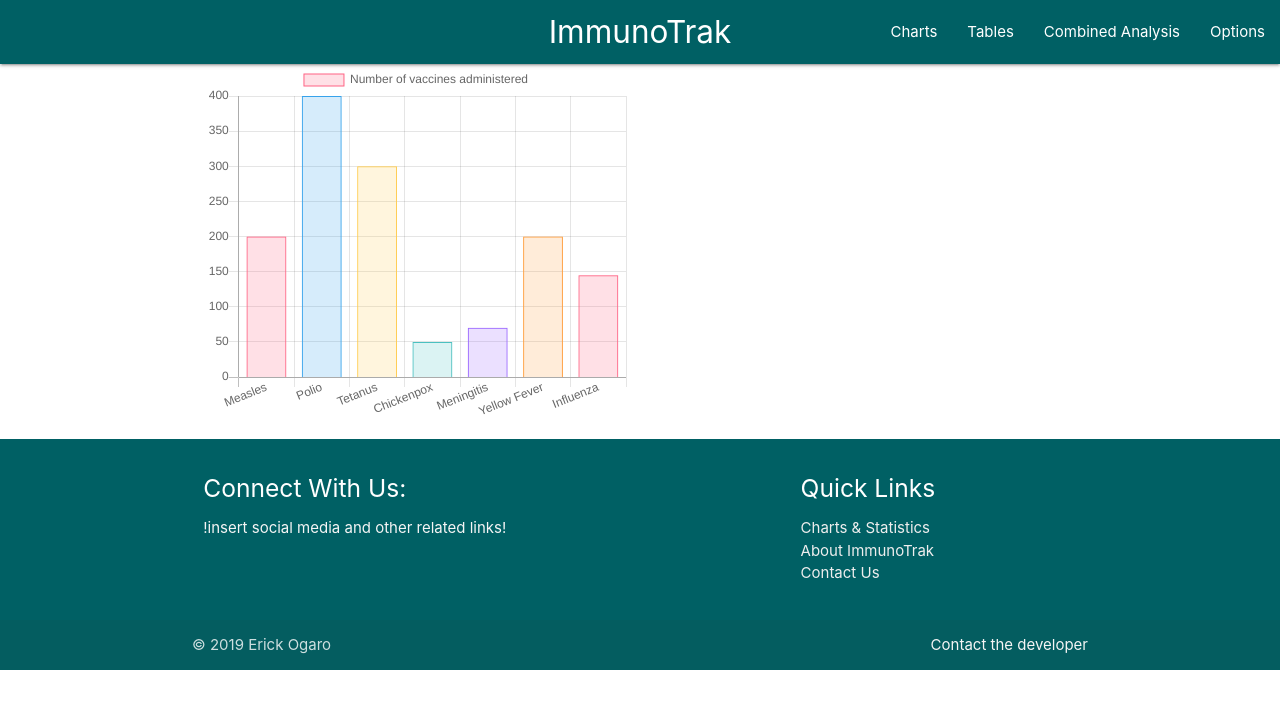
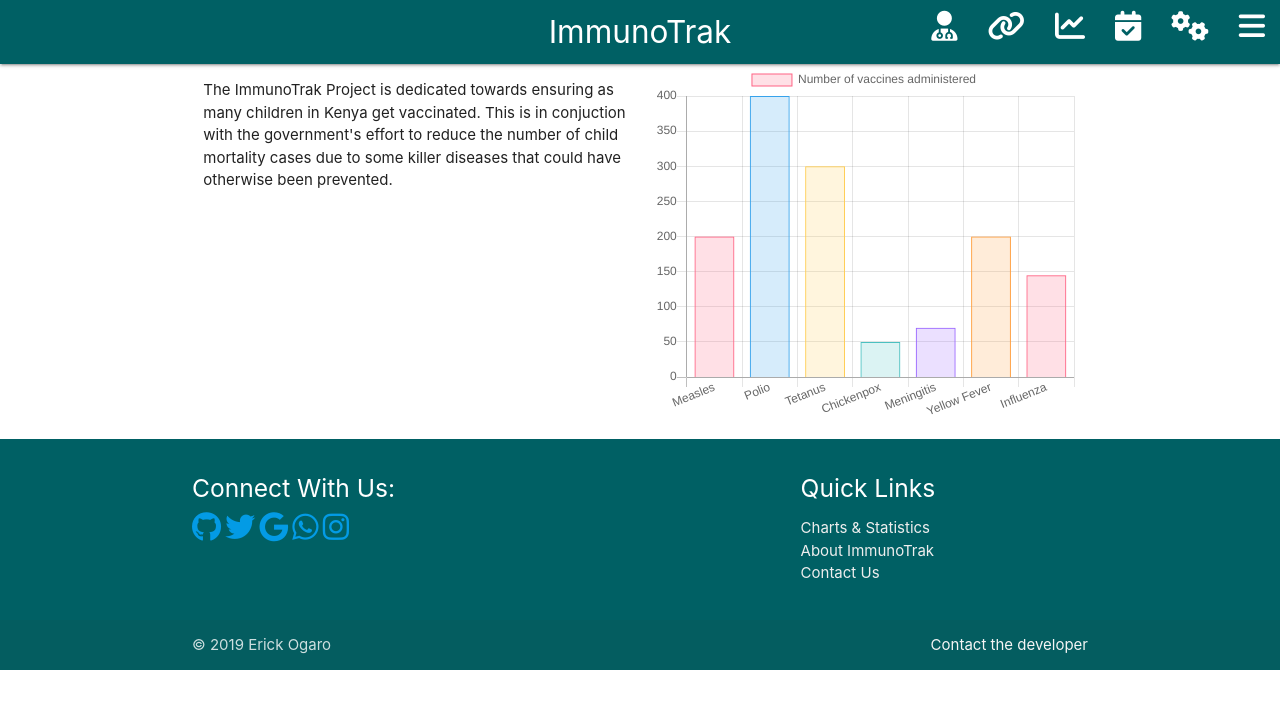
Before and after one commit to ogaroh/immunotrak, a Django app: page / in a window 1280 px wide. Shown: the top 709 px of the page. Run offline with Django 3.2, Linux system fonts and the light colour scheme; some libraries are stand-ins or nearby versions.

Commit message:
ui-tweak

```diff
--- a/templates/base.html
+++ b/templates/base.html
@@ -4,6 +4,7 @@
 <html>
 
 <head>
+    <link rel="stylesheet" href="https://use.fontawesome.com/releases/v5.8.2/css/all.css" integrity="sha384-oS3vJWv+0UjzBfQzYUhtDYW+Pj2yciDJxpsK1OYPAYjqT085Qq/1cq5FLXAZQ7Ay" crossorigin="anonymous">
     <!--Import Google Icon Font-->
     <link href="https://fonts.googleapis.com/icon?family=Material+Icons" rel="stylesheet">
     <!-- Compiled and minified CSS -->
@@ -27,38 +28,61 @@
         <div class="nav-wrapper">
             <a href="#" class="brand-logo center">ImmunoTrak</a>
             <ul id="nav-mobile" class="right hide-on-med-and-down">
-                <li><a href="#">Charts</a></li>
-                <li><a href="#">Tables</a></li>
-                <li><a href="#">Combined Analysis</a></li>
-                <li><a href="#">Options</a></li>
+                <li>
+                    <a href="#" class="fa fa-user-md fa-2x"></a>
+                </li>
+                <li>
+                    <a href="#" class="fa fa-link fa-2x"></a>
+                </li>
+                <li>
+                    <a href="#" class="fa fa-chart-line fa-2x"></a>
+                </li>
+                <li>
+                    <a href="#" class="fa fa-calendar-check fa-2x"></a>
+                </li>
+                <li>
+                    <a href="#" class="fa fa-cogs fa-2x"></a>
+                    <!--options-->
+                </li>
+                <li>
+                    <a href="#" class="fa fa-bars fa-2x"></a>
+                </li>
             </ul>
         </div>
     </nav>
     {%block content%} replace this {%endblock%}
 
+    <script src="https://use.fontawesome.com/f204f9e510.js "></script>
 </body>
-<footer class="page-footer cyan darken-4">
-    <div class="container">
-        <div class="row">
-            <div class="col l6 s12">
-                <h5 class="white-text">Connect With Us:</h5>
-                <p class="grey-text text-lighten-4">!insert social media and other related links!</p>
+<footer class="page-footer cyan darken-4 ">
+    <div class="container ">
+        <div class="row ">
+            <div class="col l6 s12 ">
+                <!-- <p class="grey-text text-lighten-4 ">!insert social media and other related links!</p> -->
+                <div class="row s6 ">
+                    <h5 class="white-text ">Connect With Us:</h5>
+                    <a class="fa fa-github fa-2x " href="https://github.com/ogaroh "></a>
+                    <a class="fa fa-twitter fa-2x " href="# "></a>
+                    <a class="fa fa-google fa-2x " href="# "></a>
+                    <a class="fa fa-whatsapp fa-2x " href="# "></a>
+                    <a class="fa fa-instagram fa-2x " href="# "></a>
+                </div>
             </div>
-            <div class="col l4 offset-l2 s12">
-                <h5 class="white-text">Quick Links</h5>
+            <div class="col l4 offset-l2 s12 ">
+                <h5 class="white-text ">Quick Links</h5>
                 <ul>
-                    <li><a class="grey-text text-lighten-3" href="#!">Charts & Statistics</a></li>
+                    <li><a class="grey-text text-lighten-3 " href="#! ">Charts & Statistics</a></li>
                     <li>
-                        <a class="grey-text text-lighten-3" href="#!">About ImmunoTrak</a></li>
-                    <li><a class="grey-text text-lighten-3" href="#!">Contact Us</a></li>
+                        <a class="grey-text text-lighten-3 " href="#! ">About ImmunoTrak</a></li>
+                    <li><a class="grey-text text-lighten-3 " href="#! ">Contact Us</a></li>
                 </ul>
             </div>
         </div>
     </div>
-    <div class="footer-copyright">
-        <div class="container">
+    <div class="footer-copyright ">
+        <div class="container ">
             © 2019 Erick Ogaro
-            <a class="grey-text text-lighten-4 right" href="https://ogaroh.github.io">Contact the developer</a>
+            <a class="grey-text text-lighten-4 right " href="https://ogaroh.github.io ">Contact the developer</a>
         </div>
     </div>
 </footer>
--- /dev/null
+++ b/templates/contact.html
@@ -0,0 +1 @@
+{%extends 'base.html'%}
--- a/templates/home.html
+++ b/templates/home.html
@@ -2,11 +2,14 @@
 <script src="https://cdn.jsdelivr.net/npm/chart.js@2.8.0"></script>
 <div class="container row">
     <div class="col s6">
+        <p>
+            The ImmunoTrak Project is dedicated towards ensuring as many children in Kenya get vaccinated. This is in conjuction with the government's effort to reduce the number of child mortality cases due to some killer diseases that could have otherwise been
+            prevented.
+        </p>
+    </div>
+    <div class="col s6">
         <canvas id="vaccines" width="300" height="250"></canvas>
     </div>
-    <!-- <div>
-        <canvas id="vaccines2" width="300" height="250"></canvas>
-    </div> -->
 </div>
 <script>
     var ctx = document.getElementById('vaccines').getContext('2d');
--- a/trak/urls.py
+++ b/trak/urls.py
@@ -1,11 +1,12 @@
 from django.urls import path
 
 from . import views
-from .views import home_view, login_view, charts_view
+from .views import home_view, login_view, charts_view, contact_view
 
 urlpatterns = [
     path('', home_view, name='home'),
     path('home/', home_view),
     path('login/', login_view),
     path('charts/', charts_view),
+    path('contact/', contact_view),
 ]
--- a/trak/views.py
+++ b/trak/views.py
@@ -4,11 +4,13 @@ from django.shortcuts import render
 
 
 def home_view(request, *args, **kwargs):
-    # return HttpResponse('Home Page')
     return render(request, "home.html", {})
 
 def login_view(request, *args, **kwargs):
     return render(request, "login.html", {})
 
 def charts_view(request, *args, **kwargs):
-    return render(request, "charts.html", {} )
+    return render(request, "charts.html", {})
+
+def contact_view(request, *args, **kwargs):
+    return render(request, "contact.html", {})
```
Also changed, not shown: static/images/darkblue.jpg (added).
